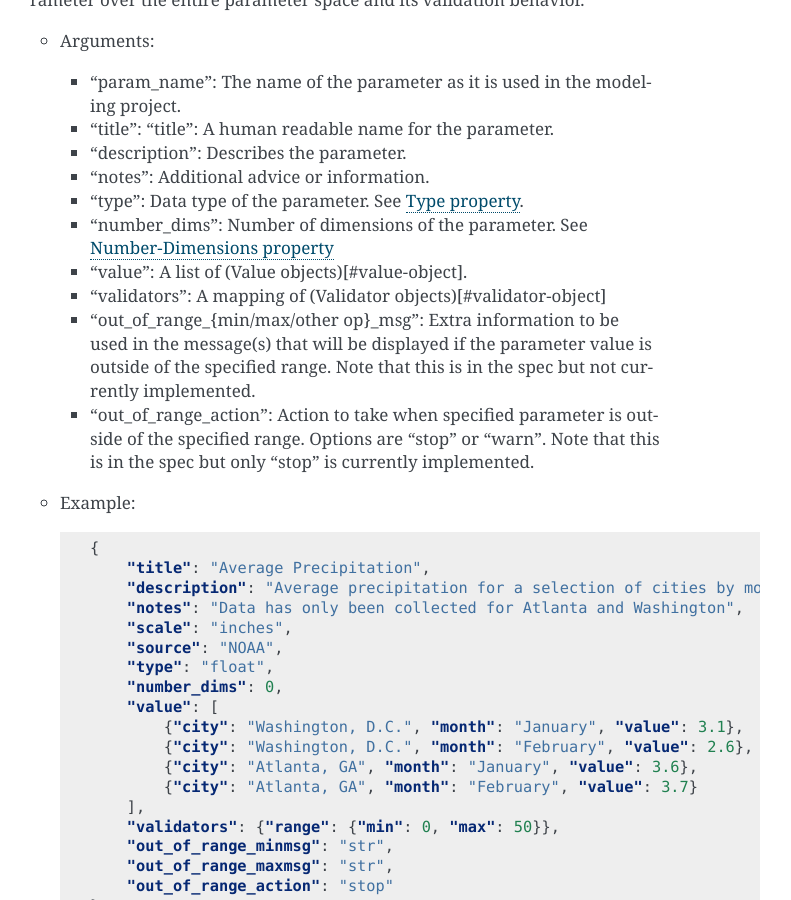
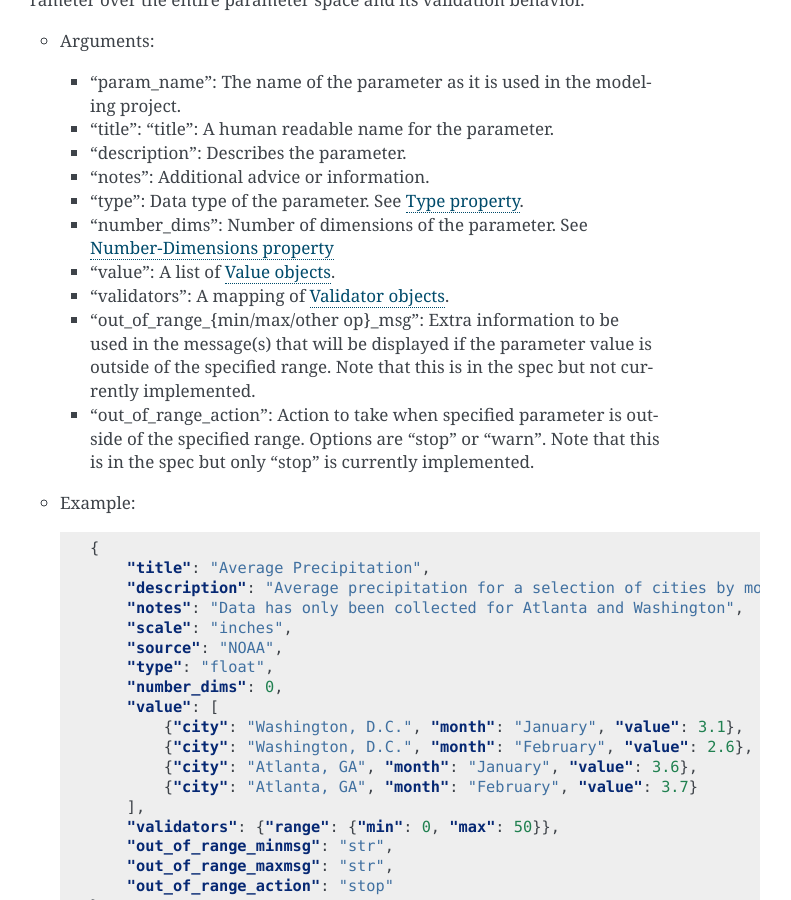
Before and after one commit to PSLmodels/ParamTools, a Sphinx documentation site: the page built from docs/source/spec.rst, in a window 1280 px wide and 900 px high, scrolled down 4383 px. Shown: the whole window, without its empty margins (420-1211 px from the left). Built offline with Sphinx 7.4.7, drawn with Linux system fonts in a browser that asks for light colours.

Commit message:
Fix doc links

```diff
--- a/docs/source/spec.rst
+++ b/docs/source/spec.rst
@@ -233,9 +233,9 @@ Parameter object
          property <#type-property>`__.
       -  "number\_dims": Number of dimensions of the parameter. See
          `Number-Dimensions property <#number-dimensions-property>`__
-      -  "value": A list of (Value objects)[#value-object].
-      -  "validators": A mapping of (Validator
-         objects)[#validator-object]
+      -  "value": A list of `Value objects <#value-object>`__.
+      -  "validators": A mapping of `Validator
+         objects <#validator-object>`__.
       -  "out\_of\_range\_{min/max/other op}\_msg": Extra information to
          be used in the message(s) that will be displayed if the
          parameter value is outside of the specified range. Note that
```
